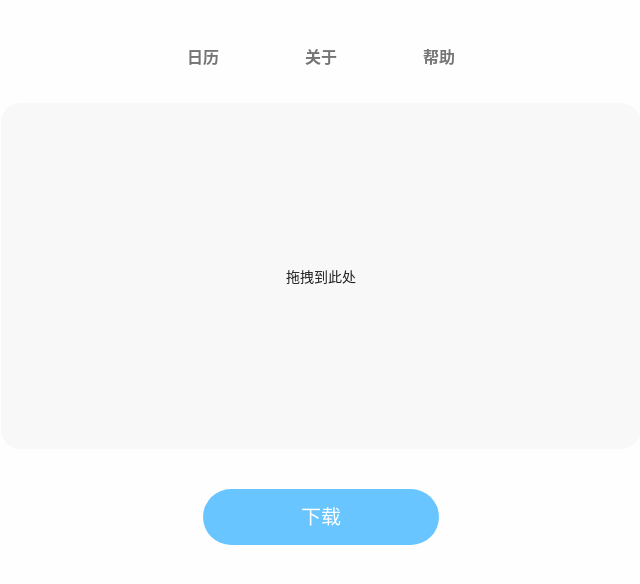
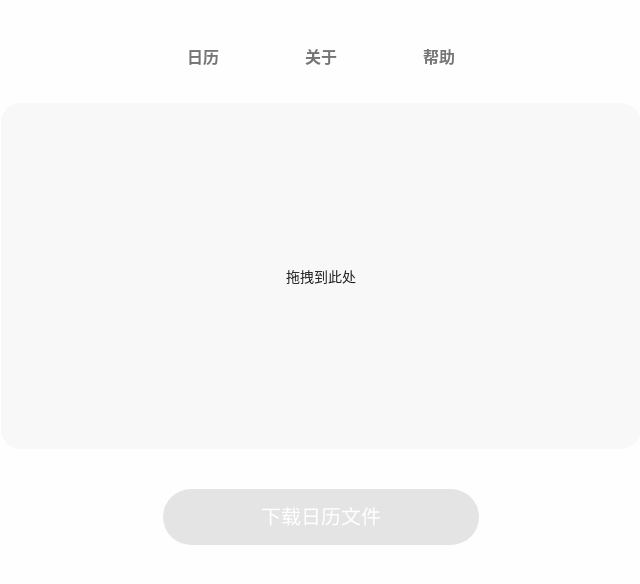
Before and after one commit to willx12123/schedule-calendar-cuc, a Vue app: page / in a window 1280 px wide. Shown: the top 584 px of the page, without its empty margins (319-959 px from the left). Built offline with nearby package versions, Linux system fonts and the light colour scheme; what ics-in-browser would draw is missing.

Commit message:
feat: Create store to handle global variable, which can know whether user dropped file or not.

```diff
--- a/src/components/DownloadButton.vue
+++ b/src/components/DownloadButton.vue
@@ -1,20 +1,55 @@
 <template>
-  <button @click="handleDownload">下载</button>
+  <button
+    ref="button"
+    :class="{ disable: !store.state.isDropped }"
+    :style="buttonStyle"
+    @click="handleDownload"
+    :disabled="!store.state.isDropped"
+  >
+    下载日历文件
+  </button>
 </template>
 
 <script lang="ts">
-import { defineComponent } from 'vue';
+import { defineComponent, ref, reactive, onMounted, watchEffect } from 'vue';
 
-import { cal } from '@/store';
+import { store } from '@/store';
 
 const handleDownload = () => {
-  cal.download('课程表');
+  store.cal.download('课程表');
 };
 
 export default defineComponent({
   name: 'DownloadButton',
   setup() {
+    const button = ref<HTMLButtonElement | null>(null);
+    const buttonStyle = reactive<{
+      borderRadius: string;
+      background: string;
+    }>({
+      borderRadius: '',
+      background: '',
+    });
+
+    watchEffect(() => {
+      if (store.state.isDropped) {
+        buttonStyle.background = '#69c5ff';
+      } else {
+        buttonStyle.background = '#E4E4E4';
+      }
+    });
+
+    onMounted(() => {
+      const buttonHeight = button.value?.clientHeight;
+      if (buttonHeight) {
+        buttonStyle.borderRadius = `${buttonHeight / 2}px`;
+      }
+    });
+
     return {
+      button,
+      buttonStyle,
+      store,
       handleDownload,
     };
   },
@@ -22,11 +57,13 @@ export default defineComponent({
 </script>
 
 <style scoped lang="scss">
+$background-color: #69c5ff;
 button {
   padding: 8px 98px;
   border: none;
   border-radius: 50px;
-  background: #69c5ff;
+  outline: none;
+  background: $background-color;
 
   font-size: 20px;
   font-weight: 500;
@@ -34,10 +71,22 @@ button {
   color: #ffffff;
 
   cursor: pointer;
-  transition: 125ms;
+  transition: 100ms;
 
   &:hover {
     box-shadow: 0 10px 30px 1px rgba(105, 197, 255, 0.54);
   }
+
+  &:active {
+    background: darken($background-color, 20%);
+  }
+
+  &.disable {
+    cursor: not-allowed;
+
+    &:hover {
+      box-shadow: none;
+    }
+  }
 }
 </style>
--- a/src/hooks/useFile.ts
+++ b/src/hooks/useFile.ts
@@ -1,7 +1,7 @@
 import { ref } from 'vue';
 import * as XLSX from 'xlsx';
 
-import { cal } from '@/store';
+import { store } from '@/store';
 
 import { Class } from '@/interfaces/class';
 import { toDate } from '@/lib/toDate';
@@ -23,7 +23,7 @@ const addToCalendar = (classes: Class[]) => {
       end,
       day,
     } = item;
-    cal.addEvent(
+    store.cal.addEvent(
       `${id} ${name}`,
       teacher,
       classroom,
@@ -55,7 +55,6 @@ export const useFile = () => {
       try {
         classes = handleSheet(workbook.Sheets);
       } catch (e) {
-        console.log(e);
         throw new Error('处理 sheet 失败');
       }
 
--- a/src/store/index.ts
+++ b/src/store/index.ts
@@ -1,3 +1,16 @@
+import { reactive } from 'vue';
 import ics from 'ics-in-browser';
 
-export const cal = ics();
+interface State {
+  isDropped: boolean;
+}
+
+const state = reactive<State>({
+  isDropped: false,
+});
+
+export const store = {
+  state,
+  cal: ics(),
+  fileDropped: () => (state.isDropped = true),
+};
--- a/vue.config.js
+++ b/vue.config.js
@@ -1,6 +1,8 @@
 module.exports = {
   publicPath:
-    process.env.NODE_ENV === 'production' ? '/schedule-calendar-cuc/dist/' : './',
+    process.env.NODE_ENV === 'production'
+      ? '/schedule-calendar-cuc/dist/'
+      : './',
   productionSourceMap: false,
   pwa: {
     manifestOptions: {
```
Also changed, not shown: .eslintrc.js.
